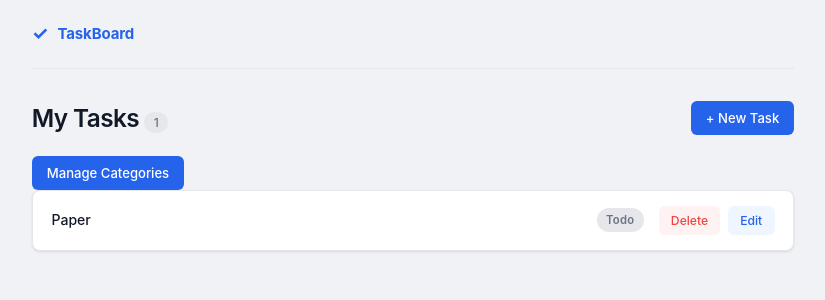
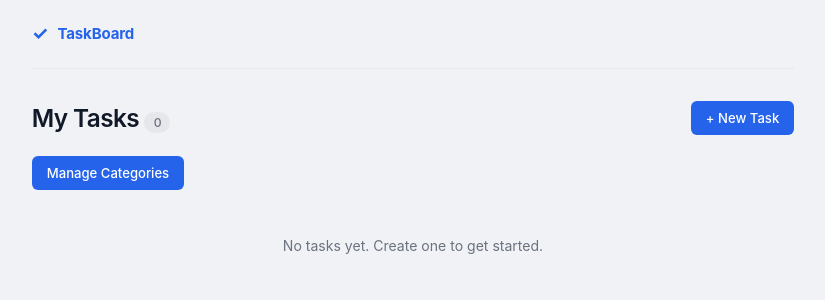
Before and after one commit to meganclapinski25/4320-state-management, a React (Vite) app: page /tasks in a window 1280 px wide. Shown: the top 300 px of the page, without its empty margins (227-1052 px from the left). Built offline with nearby package versions, Linux system fonts and the light colour scheme; data requests are answered from the project's data file.

Commit message:
leaving it for tommorowo

```diff
--- a/db.json
+++ b/db.json
@@ -1,27 +1,5 @@
 {
-  "tasks": [
-    {
-      "title": "Paper ",
-      "status": "todo",
-      "createdAt": "2026-04-29T21:47:51.873Z",
-      "updatedAt": "2026-04-29T21:47:51.873Z",
-      "categoryID": "",
-      "id": "FnlWIm6FDA4"
-    }
-  ],
-  "categories": [
-    {
-      "name": "ACS 3300 ",
-      "id": "cjKOIlLUsRI"
-    },
-    {
-      "name": "Thearpy ",
-      "id": "74sD4Y0y0Ys"
-    },
-    {
-      "name": "ACS 4320 ",
-      "id": "DFaQ21POZXA"
-    }
-  ],
+  "tasks": [],
+  "categories": [],
   "$schema": "./node_modules/json-server/schema.json"
 }
--- a/src/pages/TaskNew.jsx
+++ b/src/pages/TaskNew.jsx
@@ -6,7 +6,7 @@ import { fetchCategories, selectAllCategories } from '../store/categoriesSlice'
 
 function TaskNew() {
   const navigate = useNavigate()
-  const [formData, setFormData] = useState({ title: '', status: 'todo', categoryID: '' })
+  const [formData, setFormData] = useState({ title: '', status: 'todo', categoryId: '' })
   const [error, setError] = useState('')
   const dispatch = useDispatch()
   const status = useSelector((state) => state.tasks.status)
@@ -24,7 +24,7 @@ function TaskNew() {
       status: formData.status,
       createdAt: new Date().toISOString(),
       updatedAt: new Date().toISOString(),
-      categoryID: formData.categoryID,
+      categoryId: formData.categoryID,
     }
 
     await dispatch(createTask(newTask))
```
